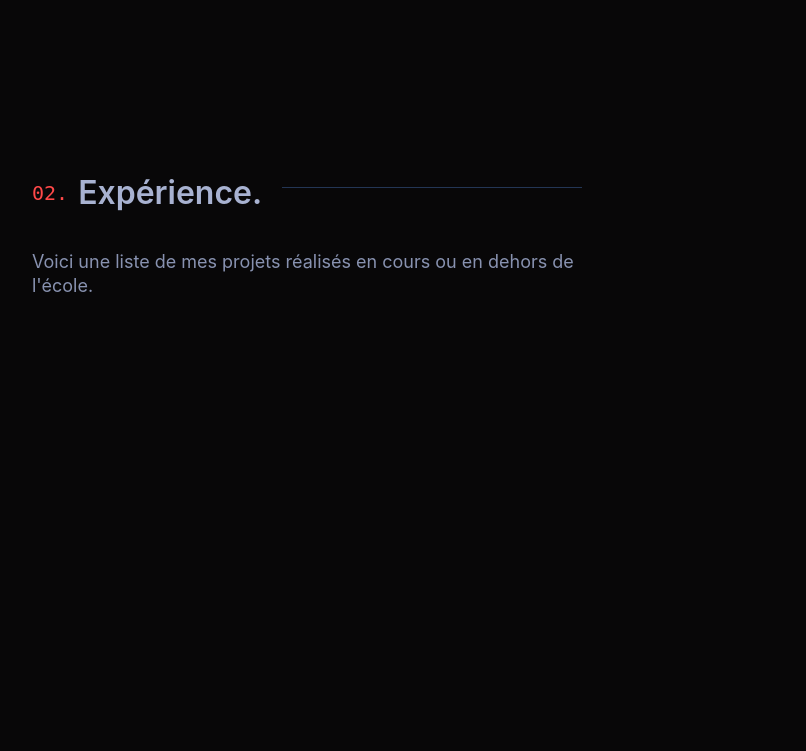
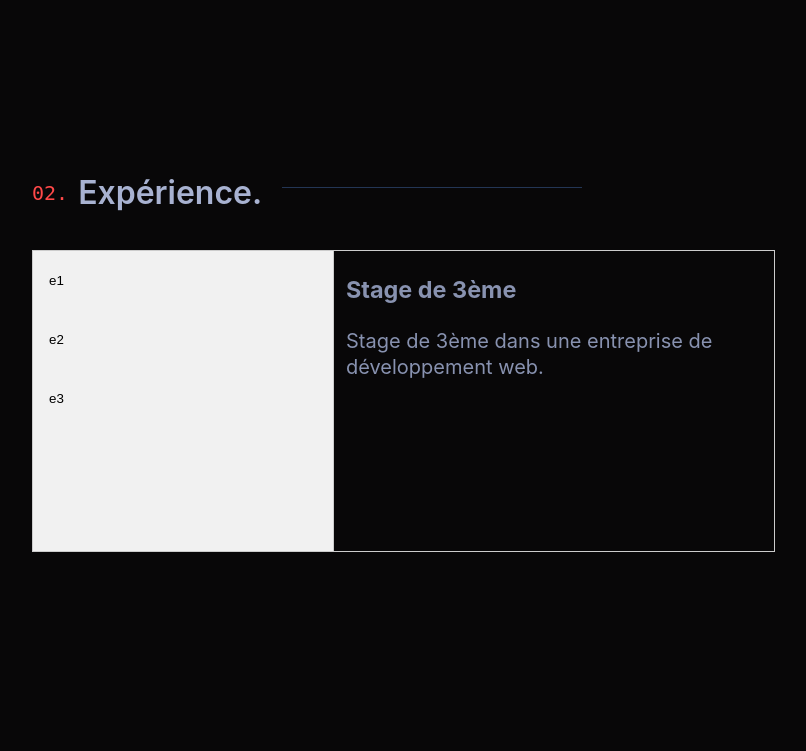
Before and after one commit to matisbyar/matisbyar.github.io, a PHP site: page / in a window 1280 px wide. Shown: the part 1635-2386 px from the top of the page, without its empty margins (108-914 px from the left). Run offline with PHP 8.4, Linux system fonts and the light colour scheme.

Commit message:
Add tabs for experience content

```diff
--- a/index.html
+++ b/index.html
@@ -4,6 +4,8 @@
     <meta charset="UTF-8">
     <title>Matis Byar</title>
     <link rel="stylesheet" href="resources/styles/styles.css">
+    <link rel="icon" href="resources/images/logo.png">
+    <script type="text/javascript" src="resources/scripts/tabs.js"></script>
 </head>
 <body>
 <header>
@@ -90,11 +92,24 @@
         <section id="experience">
             <h2 class="title">Expérience.</h2>
             <div class="inside">
-                <div class="left">
-                    <p>Voici une liste de mes projets réalisés en cours ou en dehors de l'école.</p>
+                <div class="left tab">
+                    <button class="tablinks" onclick="openExperience(event, 'e1')" id="default">e1</button>
+                    <button class="tablinks" onclick="openExperience(event, 'e2')">e2</button>
+                    <button class="tablinks" onclick="openExperience(event, 'e3')">e3</button>
                 </div>
                 <div class="right">
-
+                    <div id="e1" class="tabcontent">
+                        <h3>Stage de 3ème</h3>
+                        <p>Stage de 3ème dans une entreprise de développement web.</p>
+                    </div>
+                    <div id="e2" class="tabcontent">
+                        <h3>Stage de 4ème</h3>
+                        <p>Stage de 4ème dans une entreprise de développement web.</p>
+                    </div>
+                    <div id="e3" class="tabcontent">
+                        <h3>Stage de 5ème</h3>
+                        <p>Stage de 5ème dans une entreprise de développement web.</p>
+                    </div>
                 </div>
             </div>
         </section>
@@ -111,6 +126,7 @@
 </main>
 <footer>
     <p>Conçu par Matis Byar</p>
+    <small><a href="en/index.html">English</a></small>
 </footer>
 </body>
 </html>
--- /dev/null
+++ b/resources/scripts/tabs.js
@@ -0,0 +1,18 @@
+function openExperience(evt, cityName) {
+    var i, tabcontent, tablinks;
+
+    tabcontent = document.getElementsByClassName("tabcontent");
+    for (i = 0; i < tabcontent.length; i++) {
+        tabcontent[i].style.display = "none";
+    }
+
+    tablinks = document.getElementsByClassName("tablinks");
+    for (i = 0; i < tablinks.length; i++) {
+        tablinks[i].className = tablinks[i].className.replace(" active", "");
+    }
+
+    document.getElementById(cityName).style.display = "block";
+    evt.currentTarget.className += " active";
+}
+
+document.getElementById("default").click();
--- a/resources/styles/styles.css
+++ b/resources/styles/styles.css
@@ -406,14 +406,14 @@ section#top p {
     max-width: 500px;
 }
 
-div.inside {
+#apropos .inside {
     display: grid;
     grid-template-columns: 3fr 2fr;
     row-gap: 50px;
     column-gap: 50px;
 }
 
-.inside p {
+#apropos .inside p {
     margin: 0 0 15px 0;
     font-size: var(--fz-lg);
 }
@@ -448,6 +448,55 @@ ul.skills-list li:before {
     line-height: 12px;
 }
 
+#experience .inside {
+    display: flex;
+    margin: auto;
+}
+
+/* EXPERIENCE */
+.tab {
+    float: left;
+    border: 1px solid #ccc;
+    background-color: #f1f1f1;
+    width: 30%;
+    height: 300px;
+}
+
+.tab button {
+    display: block;
+    background-color: inherit;
+    color: black;
+    padding: 22px 16px;
+    width: 100%;
+    border: none;
+    outline: none;
+    text-align: left;
+    cursor: pointer;
+    transition: 0.3s;
+}
+
+.tab button:hover {
+    background-color: #ddd;
+}
+
+.tab button.active {
+    background-color: #ccc;
+}
+
+.tabcontent {
+    display: none;
+    float: left;
+    padding: 0 12px;
+    border: 1px solid #ccc;
+    width: 70%;
+    border-left: none;
+    height: 300px;
+}
+
+#e1 {
+    display: block;
+}
+
 /* FOOTER */
 footer {
     display: flex;
```
